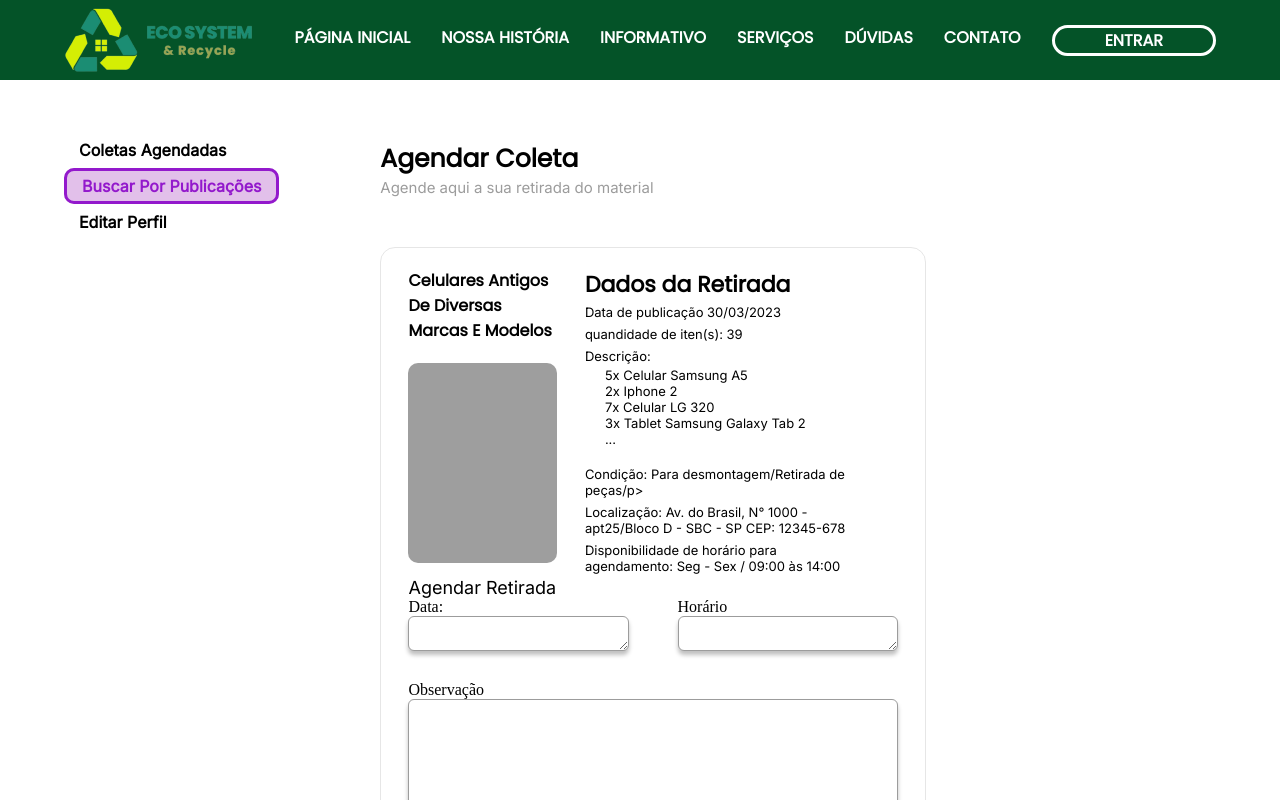
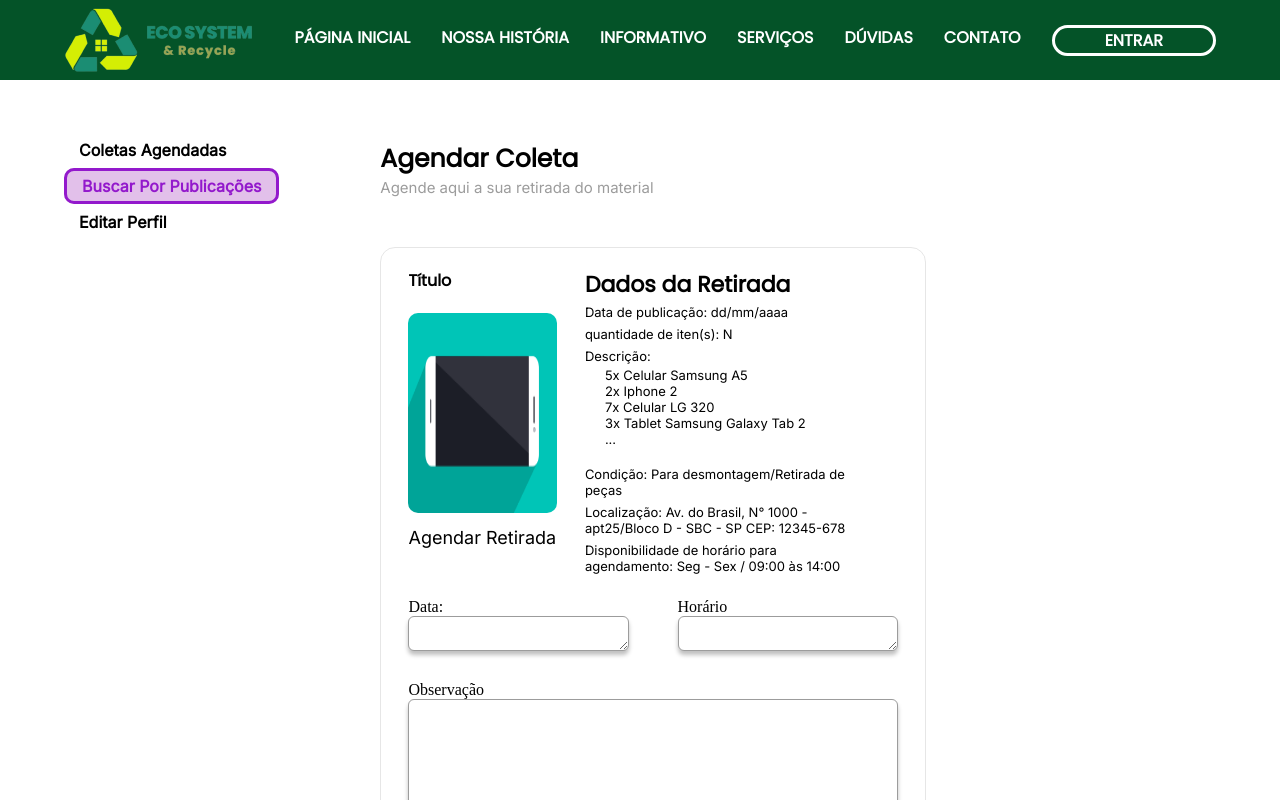
Before and after one commit to RosemeireOliveira/api-ecosystem, a React (Vite) app: page /agendarColeta in a window 1280 px wide. Shown: the top 800 px of the page. Built offline with nearby package versions, Linux system fonts and the light colour scheme; grey boxes are pictures that could not be loaded.

Commit message:
Corrigido erros gerais em Components

```diff
--- a/src/components/Card/index.tsx
+++ b/src/components/Card/index.tsx
@@ -60,6 +60,7 @@ export default function Card(props:any) {
                 </div>
             </div>
         </div>
+
     )
 
 }
--- /dev/null
+++ b/src/components/CardAgendarColeta/index.tsx
@@ -0,0 +1,43 @@
+// import { useState } from 'react'
+import './style.css'
+import image from "../../assets/img/image 12.png"
+
+export default function CardAgendarColeta(props:any) {
+
+    return (
+        <div className="card">
+            <div className="cardEsquerda">
+                {/* <h2>Celulares antigos de diversas marcas e modelos</h2> */}
+                <h2>{props.titulo ? props.titulo : "Título"}</h2>
+                <img src={ image } alt="" />
+                <p>Agendar Retirada</p>
+            </div>
+            <div className="cardDireita">
+                <div className="cardDireitaConteudo">
+                    <h2>Dados da Retirada</h2>
+                    <p>Data de publicação: {props.dataPublicacao ? props.dataPublicacao : "dd/mm/aaaa"}</p>
+                    <p>quantidade de iten(s): { props.quantidadeItem ? props.quantidadeItem : "N" }</p>
+                    <div>
+                        <p>Descrição: </p>
+                        <div>
+                            <p>5x Celular Samsung A5</p>
+                            <p>2x Iphone 2</p>
+                            <p>7x Celular LG 320</p>
+                            <p>3x Tablet Samsung Galaxy Tab 2</p>
+                            <p>...</p>
+                        </div>
+                    </div>
+                    <p>Condição: Para desmontagem/Retirada de peças</p>
+                    <p>
+                        Localização: Av. do Brasil, N° 1000 - apt25/Bloco D - SBC - SP
+                        CEP: 12345-678
+                    </p>
+                    <p>
+                        Disponibilidade de horário para agendamento: Seg - Sex / 09:00
+                        às 14:00
+                    </p>
+                </div>
+            </div>
+        </div>
+    )
+}
--- /dev/null
+++ b/src/components/CardAgendarColeta/style.css
@@ -0,0 +1,70 @@
+.card{
+    display:flex;
+    width: 90%;
+    height:320px;
+    margin-top: 20px;
+    margin-bottom: 10px;
+}
+.cardEsquerda{
+    /* background-color: #9F2FBB; */
+    width: 50%;
+}
+.cardEsquerda>h2{
+    font-family: var(--font1);
+    font-size: 16px;
+    font-weight: bold;
+    text-transform: capitalize;
+    margin-bottom: 20px;
+}
+
+.cardEsquerda>img{
+    width: 95%;
+    height: 200px;
+    border-radius: 10px;
+    margin-bottom: 10px;
+}
+.cardEsquerda>p{
+    font-family: var(--font2);
+    font-size: 18px;
+    /* background-color: #045328; */
+}
+.cardDireita{
+    width: 100%;
+    margin-left: 20px;
+    /* display: flex;
+    justify-content: space-between; */
+    /* background-color: #045328; */
+
+}
+.cardDireitaConteudo{
+    /* background-color: purple; */
+    width: 90%;
+    height: 100%;
+    font-family: var(--font2);
+    font-size: 13px;
+
+}
+.cardDireitaConteudo>h2{
+    font-family: var(--font1);
+    font-size: 22px;
+}
+.cardDireitaConteudo>p{
+    padding: 3px 0;
+}
+.cardDireitaConteudo>div{
+    /* display: flex; */
+    /* justify-content: space-between; */
+    /* background-color: aqua; */
+    width: fit-content;
+    font-family: var(--font2);
+    font-size: 13px;
+    padding: 3px 0;
+}
+.cardDireitaConteudo>div>div{
+    /* background-color: #045328; */
+    margin-left: 20px;
+    margin-bottom: 10px;
+    font-family: var(--font2);
+    font-size: 13px;
+    padding: 3px 0;
+}
--- a/src/pages/AgendarColeta/index.tsx
+++ b/src/pages/AgendarColeta/index.tsx
@@ -1,94 +1,73 @@
+import { useState } from 'react';
 import './style.css';
 
-import img_card_002 from '../../assets/img/img_card_002.png'
-import ico_edit from '../../assets/img/ico_edit.svg';
-import ico_eye from '../../assets/img/ico_eye.svg'
-import ico_delete from '../../assets/img/ico_delete.svg'
 import Aside from '../../components/Aside';
 import Card from '../../components/Card';
 import { Link, useNavigate } from 'react-router-dom';
+import CardAgendarColeta from '../../components/CardAgendarColeta';
 
 
 
 function AgendarColeta() {
+
+    function cadastroAgendamento(event: any) {
+        event.preventDefault()
+        console.log(`${data} ${horario} ${comentario} testes ok`)
+    }
+
+    const [data, setData] = useState<string>("")
+    const [horario, setHorario] = useState<string>("")
+    const [comentario, setComentario] = useState<string>("")
+
     return (
         <main>
             <h1>página agendar coleta ecosystem &amp; recycle</h1>
             <section>
                 <div className="conteudo_doacoes wrapper">
-                    {/* <aside>
-                        <ul>
-                            <li>
-                                <a href="../Tela_Coletas_Agendadas/index.html">coletas agendadas</a>
-                            </li>
-                            <li>
-                                <a href="../Tela_Buscar_Publicacoes/index.html">
-                                    Buscar por publicações
-                                </a>
-                            </li>
-                            <li>
-                                <a href="../Tela_Editar_Perfil_Coletor/index.html">editar perfil</a>
-                            </li>
-                        </ul>
-                    </aside> */}
-
-                < Aside />
+                    < Aside />
                     <div className="conteudoPublicacoes">
                         <div className="headerPublicacoes">
                             <h2>Agendar Coleta</h2>
                             <p>Agende aqui a sua retirada do material</p>
                         </div>
                         <div className="containerCard">
-                            <div className="card">
-                                <div className="cardEsquerda">
-                                    <h2>Celulares antigos de diversas marcas e modelos</h2>
-                                    <img src="../../img/image 12.png" alt="" />
-                                    <p>Agendar Retirada</p>
-                                </div>
-                                <div className="cardDireita">
-                                    <div className="cardDireitaConteudo">
-                                        <h2>Dados da Retirada</h2>
-                                        <p>Data de publicação 30/03/2023</p>
-                                        <p>quandidade de iten(s): 39</p>
-                                        <div>
-                                            <p>Descrição: </p>
-                                            <div>
-                                                <p>5x Celular Samsung A5</p>
-                                                <p>2x Iphone 2</p>
-                                                <p>7x Celular LG 320</p>
-                                                <p>3x Tablet Samsung Galaxy Tab 2</p>
-                                                <p>...</p>
-                                            </div>
-                                        </div>
-                                        <p>Condição: Para desmontagem/Retirada de peças/p&gt;</p>
-                                        <p>
-                                            Localização: Av. do Brasil, N° 1000 - apt25/Bloco D - SBC - SP
-                                            CEP: 12345-678
-                                        </p>
-                                        <p>
-                                            Disponibilidade de horário para agendamento: Seg - Sex / 09:00
-                                            às 14:00
-                                        </p>
-                                    </div>
-                                </div>
-                            </div>
-                            <div className="cardBottom">
+
+                            < CardAgendarColeta />
+                            <form onSubmit={cadastroAgendamento} className="cardBottom">
                                 <div className="cardBottomPt1">
                                     <div>
-                                        <label>Data:</label>
-                                        <textarea defaultValue={""} />
+                                        <label htmlFor='data'>Data:</label>
+                                        <textarea
+                                            defaultValue={""}
+                                            // type="text"
+                                            name='data'
+                                            onChange={(event) => {setData(event.target.value) } }
+                                            required
+                                        />
                                     </div>
                                     <div>
                                         <label>Horário</label>
-                                        <textarea defaultValue={""} />
+                                        <textarea
+                                            defaultValue={""}
+                                            onChange={(event) => {setHorario(event.target.value) } }
+                                            required
+                                        />
                                     </div>
                                 </div>
                                 <div className="cardBottomPt2">
                                     <label>Observação</label>
-                                    <textarea defaultValue={""} />
+                                    <textarea
+                                        defaultValue={""}
+                                        onChange={(event) => {setComentario(event.target.value) } }
+                                        required
+                                    />
                                 </div>
-                            </div>
+                                <div>
+                                    <input type="submit" value="cadastrar" />
+                                </div>
+                            </form>
                             <a href="../Tela_Coletas_Agendadas/index.html">Agendar</a>
+
                         </div>
                     </div>
                 </div>
--- a/src/pages/AgendarColeta/style.css
+++ b/src/pages/AgendarColeta/style.css
@@ -41,78 +41,6 @@
     /* background-color: #EAF207; */
     margin-bottom: 100px;
 }
-.card{
-    display:flex;
-    width: 90%;
-    height:320px;
-    margin-top: 20px;
-    margin-bottom: 10px;
-}
-.cardEsquerda{
-    /* background-color: #9F2FBB; */
-    width: 50%;
-}
-.cardEsquerda>h2{
-    font-family: var(--font1);
-    font-size: 16px;
-    font-weight: bold;
-    text-transform: capitalize;
-    margin-bottom: 20px;
-}
-
-.cardEsquerda>img{
-    width: 95%;
-    height: 200px;
-    border-radius: 10px;
-    margin-bottom: 10px;
-}
-.cardEsquerda>p{
-    font-family: var(--font2);
-    font-size: 18px;
-    /* background-color: #045328; */
-}
-.cardDireita{
-    width: 100%;
-    margin-left: 20px;
-    /* display: flex;
-    justify-content: space-between; */
-    /* background-color: #045328; */
-
-}
-.cardDireitaConteudo{
-    /* background-color: purple; */
-    width: 90%;
-    height: 100%;
-    font-family: var(--font2);
-    font-size: 13px;
-
-}
-.cardDireitaConteudo>h2{
-    font-family: var(--font1);
-    font-size: 22px;
-}
-.cardDireitaConteudo>p{
-    padding: 3px 0;
-}
-.cardDireitaConteudo>div{
-    /* display: flex; */
-    /* justify-content: space-between; */
-    /* background-color: aqua; */
-    width: fit-content;
-    font-family: var(--font2);
-    font-size: 13px;
-    padding: 3px 0;
-}
-.cardDireitaConteudo>div>div{
-    /* background-color: #045328; */
-    margin-left: 20px;
-    margin-bottom: 10px;
-    font-family: var(--font2);
-    font-size: 13px;
-    padding: 3px 0;
-}
-
-
 
 
 
```
